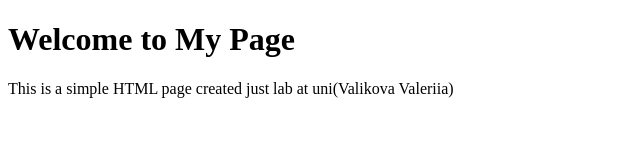
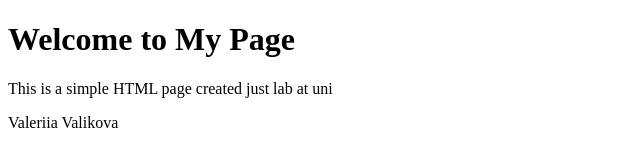
Before and after one commit to vavi00/lab4_webPage, a plain HTML site: page index.html in a window 1280 px wide. Shown: the whole page, without its empty margins (0-640 px from the left). Drawn offline with Linux system fonts and the light colour scheme.

Commit message:
Changed footer

```diff
--- a/index.html
+++ b/index.html
@@ -7,7 +7,8 @@
 <body>
 
 <h1>Welcome to My Page</h1>
-<p>This is a simple HTML page created just lab at uni(Valikova Valeriia)</p>
+<p>This is a simple HTML page created just lab at uni</p>
+<footer>Valeriia Valikova</footer>
 
 </body>
 </html>
```
